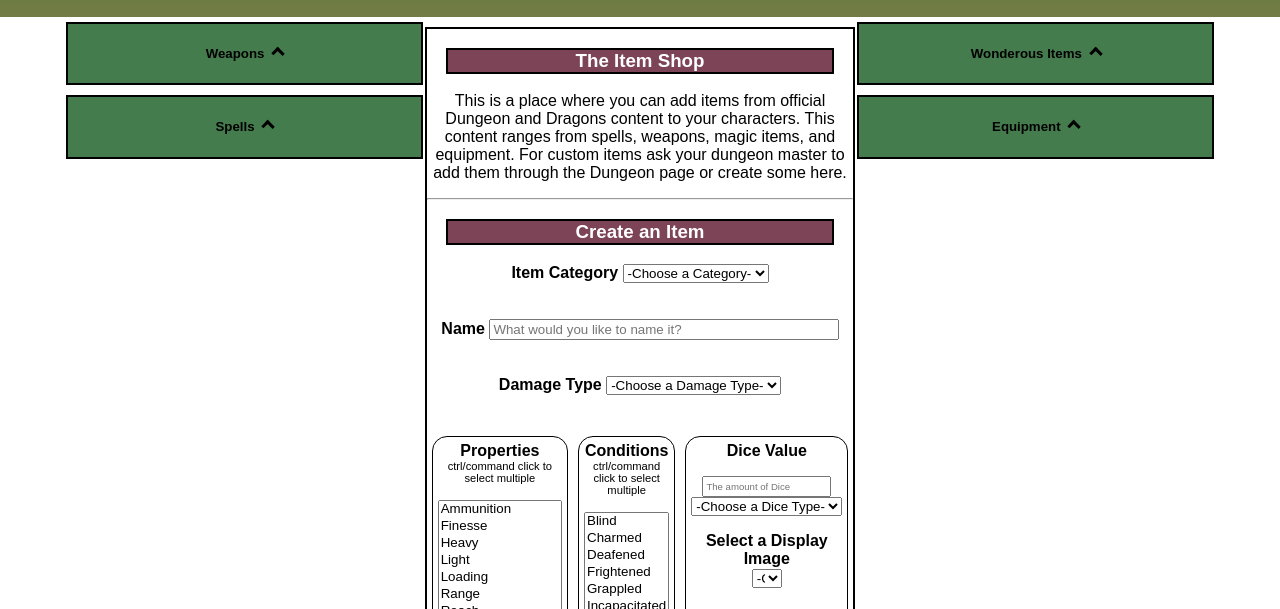
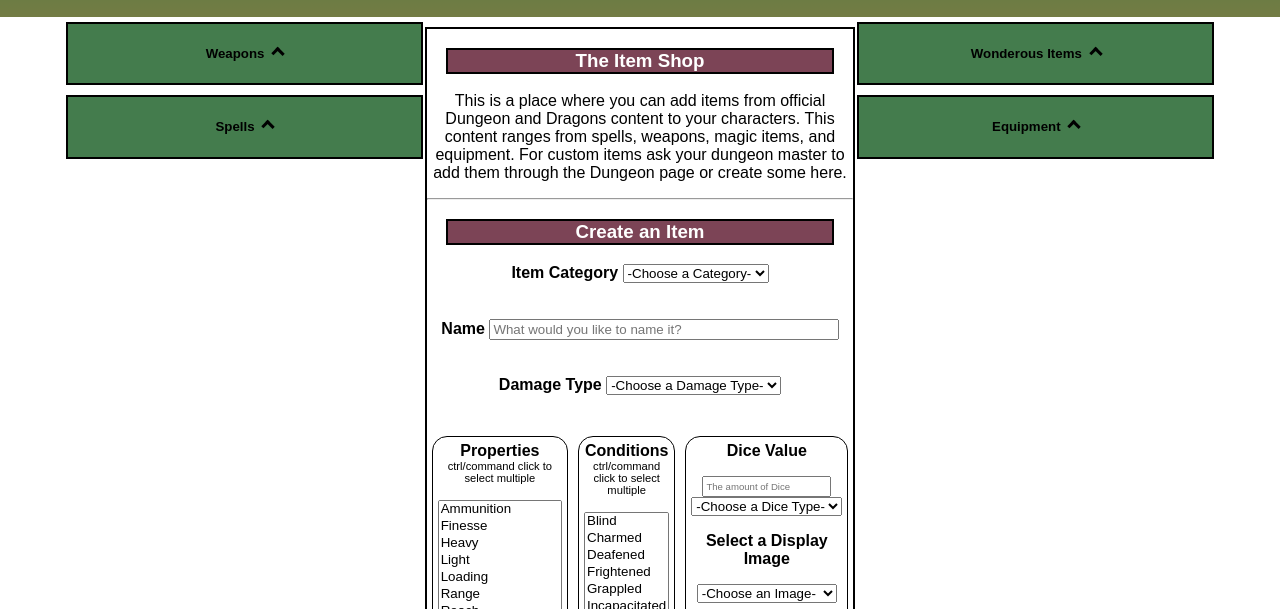
Before and after one commit to Tristan-Hudak/ProjectPart7, a website: page public/item-shop.html in a window 1280 px wide. Shown: the part 191-800 px from the top of the page. Drawn offline with Linux system fonts and the light colour scheme; no server answers.

Commit message:
test - test added the selevctor.value to the items so they will update the select element. 5

```diff
--- a/public/item-shop.html
+++ b/public/item-shop.html
@@ -194,7 +194,7 @@
 
                                 <label class="bolden" for="item_image">Select a Display Image</label>
                                 <p>
-                                    <select id="item-image" name="item_image" required>
+                                    <select id="item-img" name="item_image" required>
                                         <option value="">-Choose an Image-</option>
                                         <option value="images/item.png">Potion</option>
                                         <option value="images/charcater.png">Sword</option>
--- a/public/script-item.js
+++ b/public/script-item.js
@@ -218,7 +218,7 @@
 }
 popImg = (img) => {
     console.log(img);
-    const selector = document.getElementById("item-image");
+    const selector = document.getElementById("item-img");
     console.log(selector)
     selector.value = img;
 }
--- a/public/styles.css
+++ b/public/styles.css
@@ -732,8 +732,8 @@
     display: none;
 }
 
-#item-image {
-    width: 30px;
+#item-img {
+    width: 140px;
 }
 
 
```
